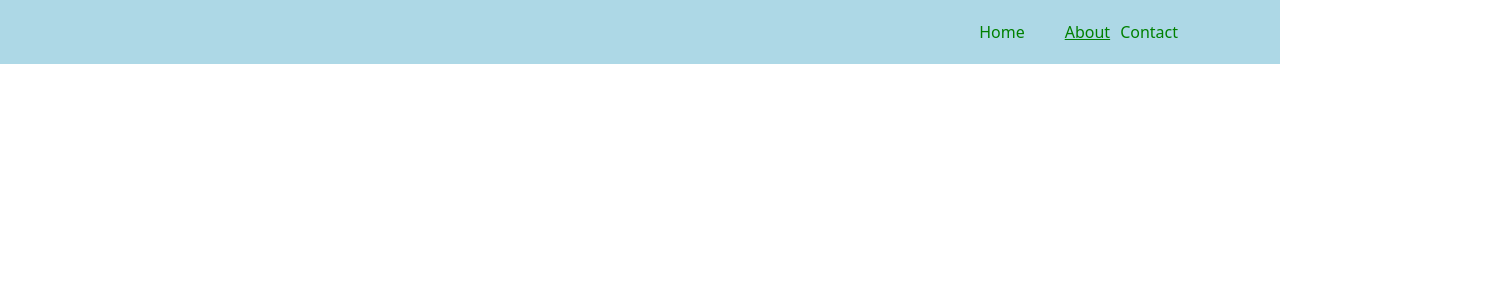
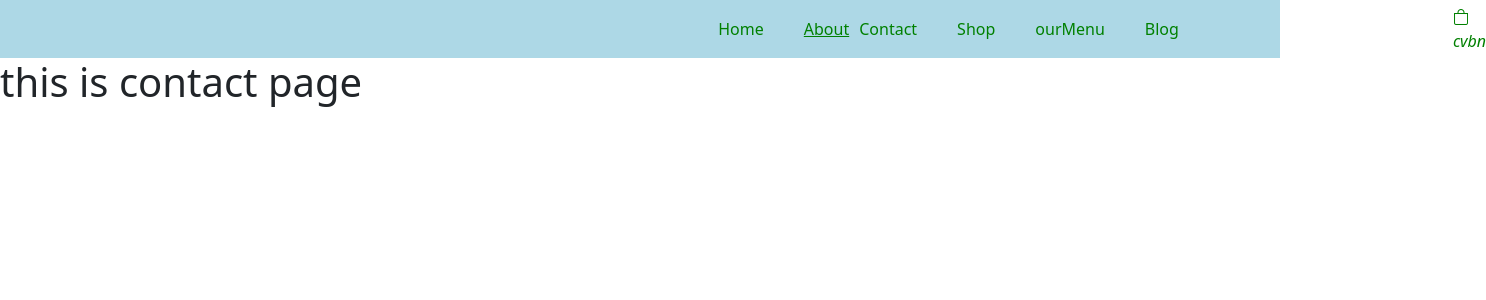
Before and after one commit to KalyaniThurlu/ReactTopics, a React (Vite) app: page /ourMenu in a window 1280 px wide. Before the commit this address had no page. Shown: the top 300 px of the page, 1486 px wide, since content can reach past the window. Built offline with nearby package versions, Linux system fonts and the light colour scheme.

Commit message:
Kalyani Thurlu |15/08/2025

```diff
--- /dev/null
+++ b/src/foodDelivery/Blog.jsx
@@ -0,0 +1,9 @@
+
+const Blog = () =>{
+    return(
+        <div>
+            <h1>this  is about page</h1>
+        </div>
+    )
+}
+export default Blog;
--- /dev/null
+++ b/src/foodDelivery/OurMenu.jsx
@@ -0,0 +1,6 @@
+const OurMenu = () => {
+    return (
+        <div><h1>this is contact page</h1></div>
+    )
+}
+export default OurMenu;
--- /dev/null
+++ b/src/foodDelivery/Shop.jsx
@@ -0,0 +1,6 @@
+const Shop = () => {
+    return (
+        <div><h1>this is contact page</h1></div>
+    )
+}
+export default Shop;
--- a/src/main.jsx
+++ b/src/main.jsx
@@ -74,6 +74,9 @@ import "bootstrap-icons/font/bootstrap-icons.css";
 import Home from "../src/foodDelivery/Home";
 import About from "./foodDelivery/about";
 import Contact from "./foodDelivery/Contact";
+import Blog from "./foodDelivery/Blog";
+import Shop from "./foodDelivery/Shop";
+import OurMenu from "./foodDelivery/OurMenu";
 
 
 
@@ -86,7 +89,7 @@ const App = () => {
           height: "40%",
           backgroundColor: "lightblue",
           color: "green",
-          padding: "10px",
+          padding: "5px",
           display: "flex",
           justifyContent: "center",
           alignItems: "center",
@@ -101,14 +104,28 @@ const App = () => {
           <Link to="/contact" style={{ color: "green", textDecoration: "none" }}>Contact</Link>
          <span style={{ marginLeft: "20px", padding: "10px" }}>
         </span>
+         <Link to="/shop" style={{ color: "green", textDecoration: "none" }}>Shop</Link>
+         <span style={{ marginLeft: "20px", padding: "10px" }}>
+        </span>
+         <Link to="/ourMenu" style={{ color: "green", textDecoration: "none" }}>ourMenu</Link>
+         <span style={{ marginLeft: "20px", padding: "10px" }}>
+        </span>
+         <Link to="/blog" style={{ color: "green", textDecoration: "none" }}>Blog</Link>
+         <span style={{ marginLeft: "20%", padding: "10px" }}>
+        </span>
+        <div>
+          <i className="bi bi-bag">cvbn</i>
+        </div>
       </nav>
 
       <Routes>
 
         <Route path="/" element={<Home />} />
         <Route path="/about" element={<About/>} />
-
-           <Route path="/Contact" element={<Contact/>} />
+      <Route path="/blog" element={<Blog/>} />
+      <Route path="/shop" element={<Shop/>} />
+           <Route path="/ourMenu" element={<OurMenu/>} />
+           <Route path="/contact" element={<Contact/>} />
       </Routes>
     </BrowserRouter>
   );
```
